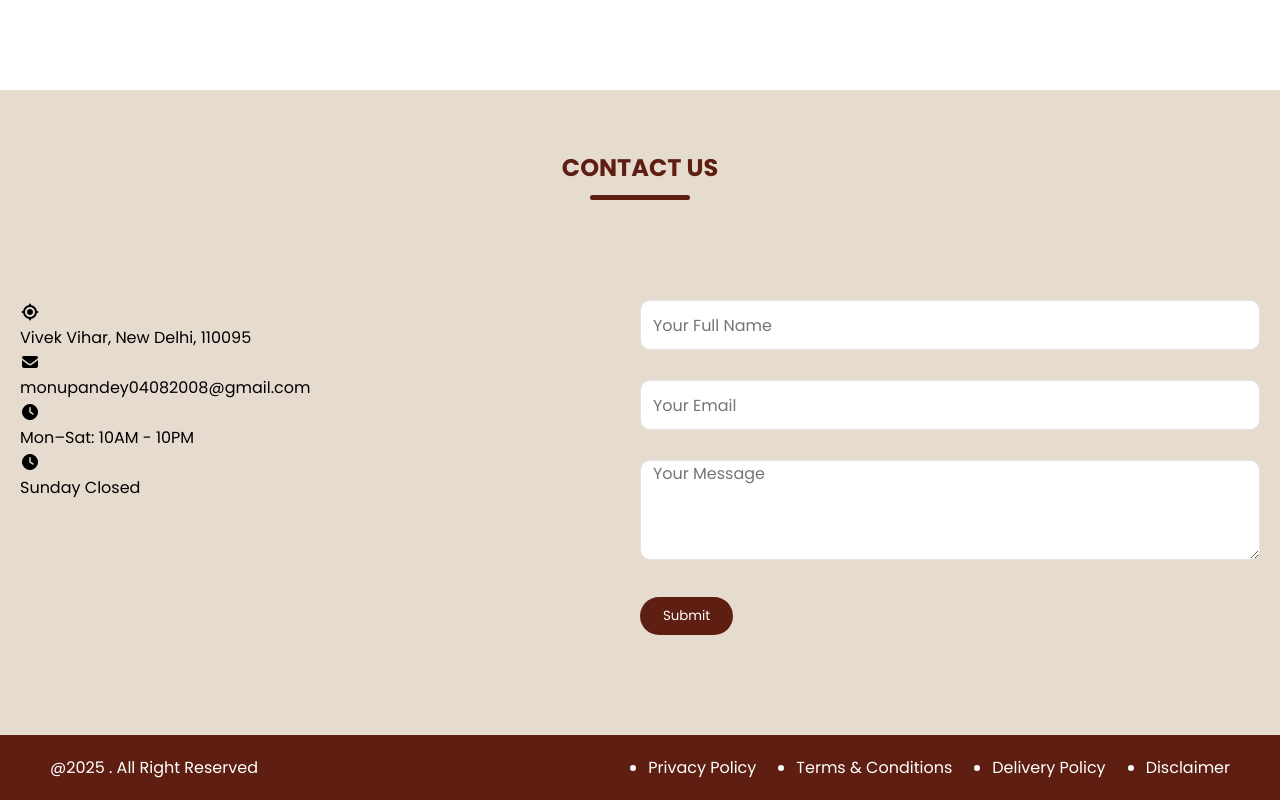
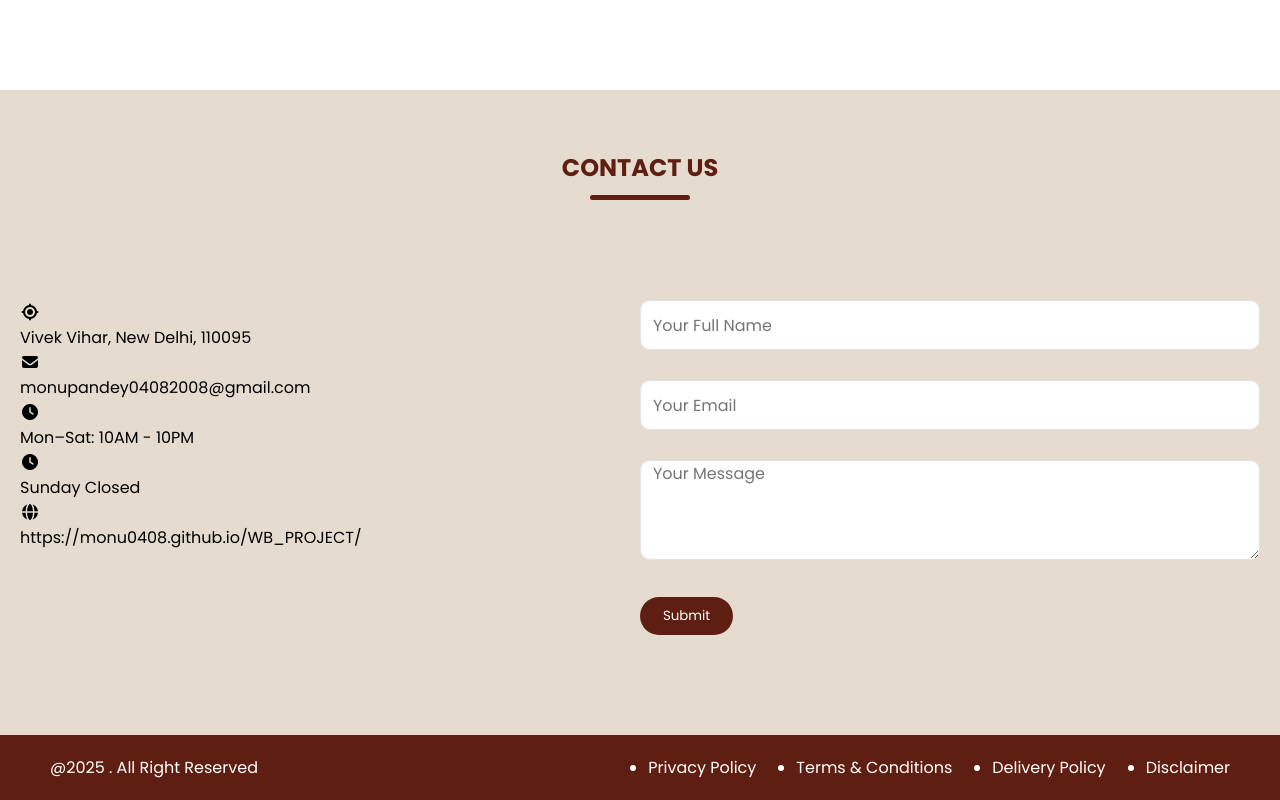
Before and after one commit to monu0408/WB_PROJECT, a plain HTML site: page index.html in a window 1280 px wide. Shown: the part 3370-4170 px from the top of the page. Drawn offline with Linux system fonts and the light colour scheme.

Commit message:
Update index.html

```diff
--- a/index.html
+++ b/index.html
@@ -157,6 +157,7 @@
         <div><i class="fa-solid fa-envelope"></i><p>monupandey04082008@gmail.com</p></div>
         <div><i class="fa-solid fa-clock"></i><p>Mon–Sat: 10AM - 10PM</p></div>
         <div><i class="fa-solid fa-clock"></i><p>Sunday Closed</p></div>
+         <div><i class="fa-solid fa-globe"></i><p>https://monu0408.github.io/WB_PROJECT/</p></div>
       </div>
 
       <div class="contact-form">
```
